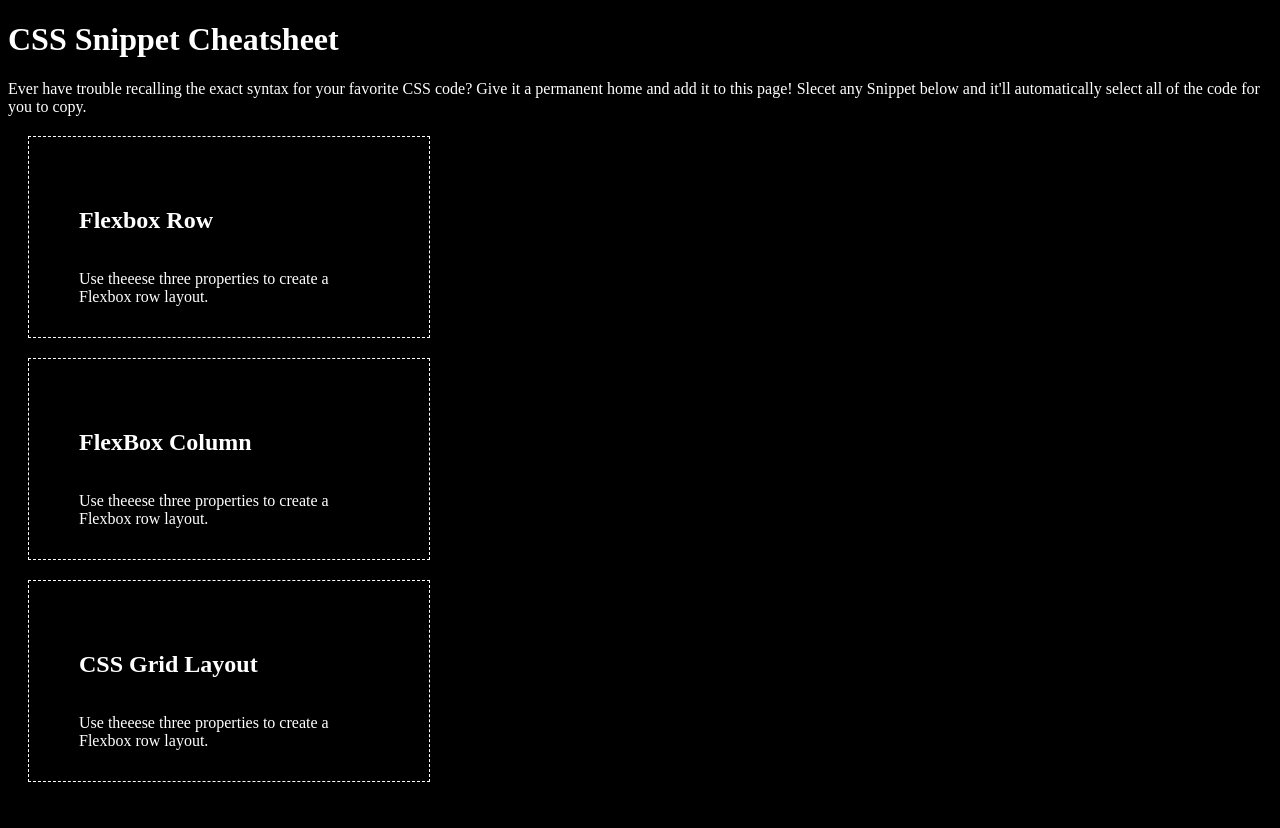
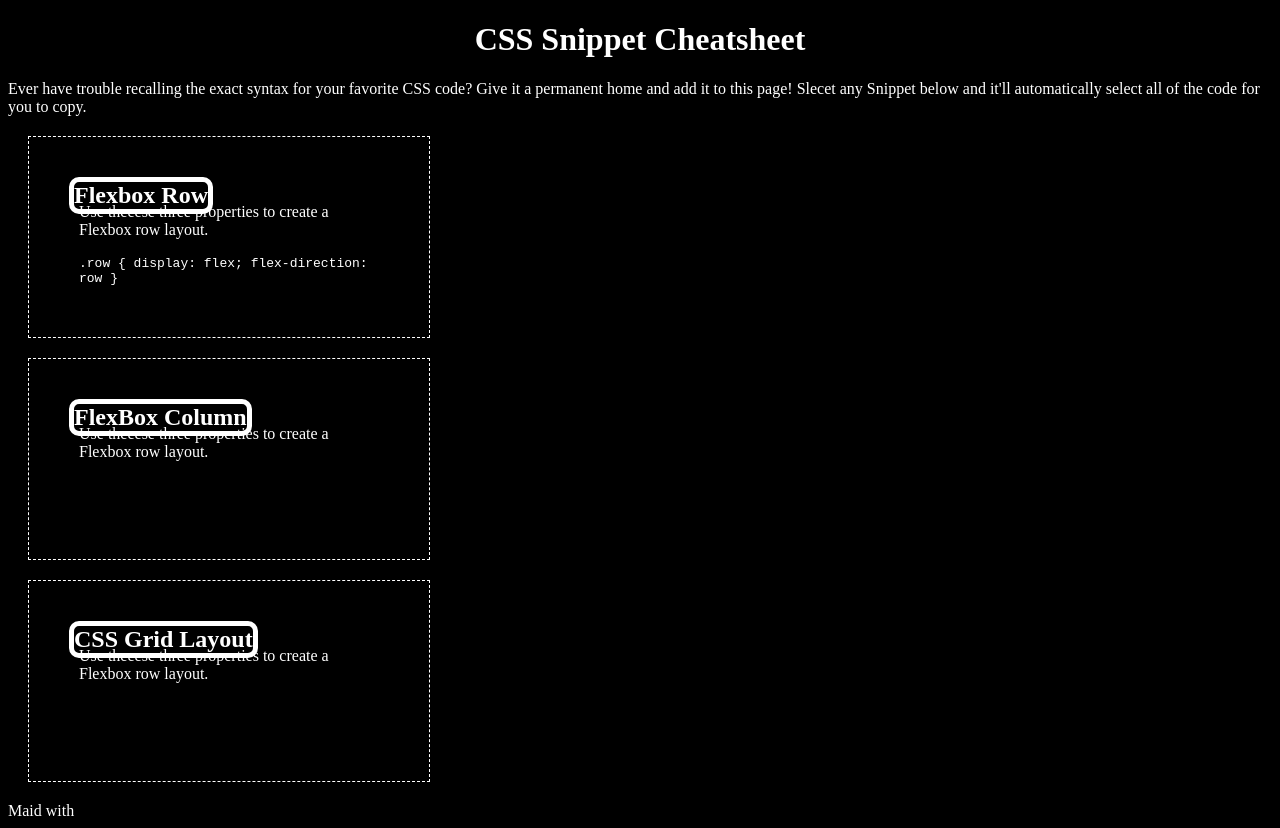
Before and after one commit to silkyjazz/CSS-Cheatsheet, a plain HTML site: page index.html in a window 1280 px wide. Before the commit the page ends 802 px from the top, so only its background shows below. Drawn offline with Linux system fonts and the light colour scheme.

Commit message:
added border around h2

```diff
--- a/index.html
+++ b/index.html
@@ -16,18 +16,20 @@
         </p>
     </header>
     <article>
-        <section id="flexbox-row">
-            <h2>Flexbox Row</h2>
+        <section id="flexbox-row" >
+            <h2 class="card-header">Flexbox Row</h2>
             <p>Use theeese three properties to create a Flexbox row layout. </p>
+            <code>.row { display: flex; flex-direction: row }</code>
         </section>
         <section id="flexbox-column">
-            <h2>FlexBox Column</h2>
+            <h2 class="card-header">FlexBox Column</h2>
             <p>Use theeese three properties to create a Flexbox row layout. </p>
         </section>
         <section id="css-layout">
-            <h2>CSS Grid Layout</h2>
+            <h2 class="card-header">CSS Grid Layout</h2>
             <p>Use theeese three properties to create a Flexbox row layout. </p>
         </section>
     </article>
+    <footer>Maid with</footer>
 </body>
 </html>
--- a/styles.css
+++ b/styles.css
@@ -2,9 +2,16 @@ body{
     background-color: black;
     color: white;
 }
+h1 {
+    display: flex;
+    justify-content: center;
+}
+p {
+    display: flex;
+    justify-content: center;
+}
 #flexbox-row, #flexbox-column, #css-layout{
     display: flex;
-    /* flex-direction: row; */
     flex-wrap: wrap;
     width: 300px;
     height: 100px;
@@ -12,13 +19,12 @@ body{
  padding: 50px;
  margin: 20px;
 }
+.card-header {
+    border: 5px solid white;
+    border-radius: 10px;
+    margin: -10px;
+    position:absolute;
 
-section h2 {
-    border: 1px;;
-}
-section{
-    display: flex;
-    flex-direction: row;
 }
 
 @media screen and (max-width: 980px) {
```
